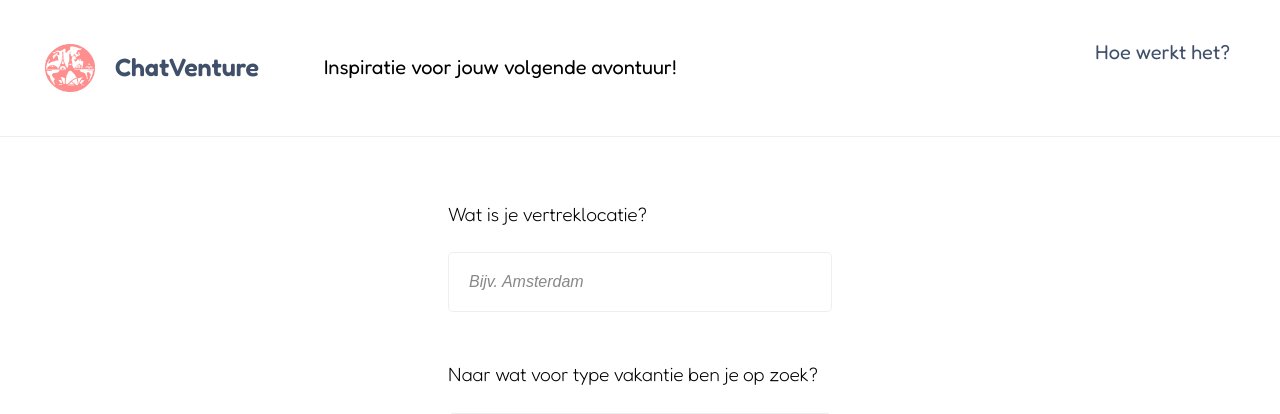
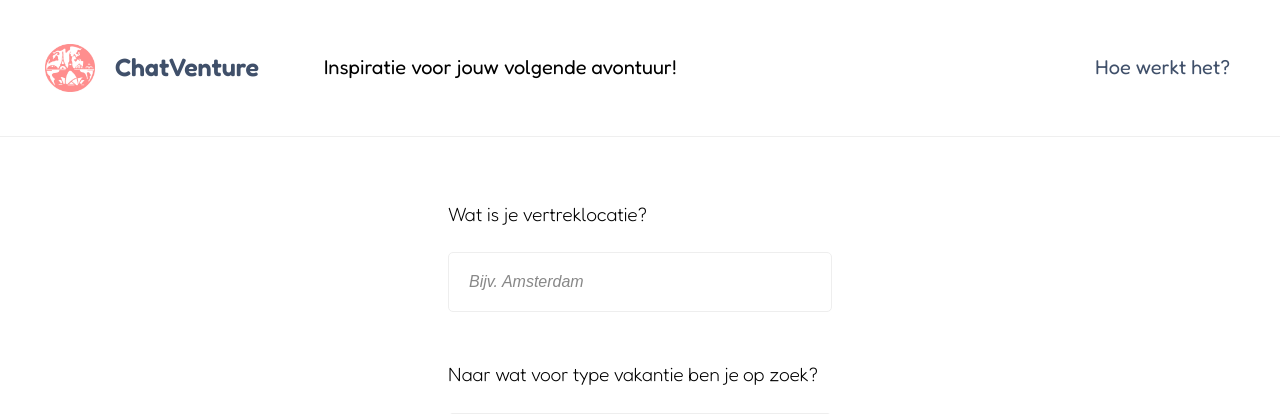
Before and after one commit to CJJKwintje/ChatVenture, a PHP site: page / in a window 1280 px wide. Shown: the top 414 px of the page. Run offline with PHP 8.4, Linux system fonts and the light colour scheme; some libraries are stand-ins or nearby versions.

Commit message:
Update styles.css

```diff
--- a/Public/styles.css
+++ b/Public/styles.css
@@ -105,6 +105,7 @@ button:hover {
 .headerright {
   display: flex;
   justify-content: right;
+  align-items: center;
   width: 25%;
   margin-right: 25px;
 }
```
